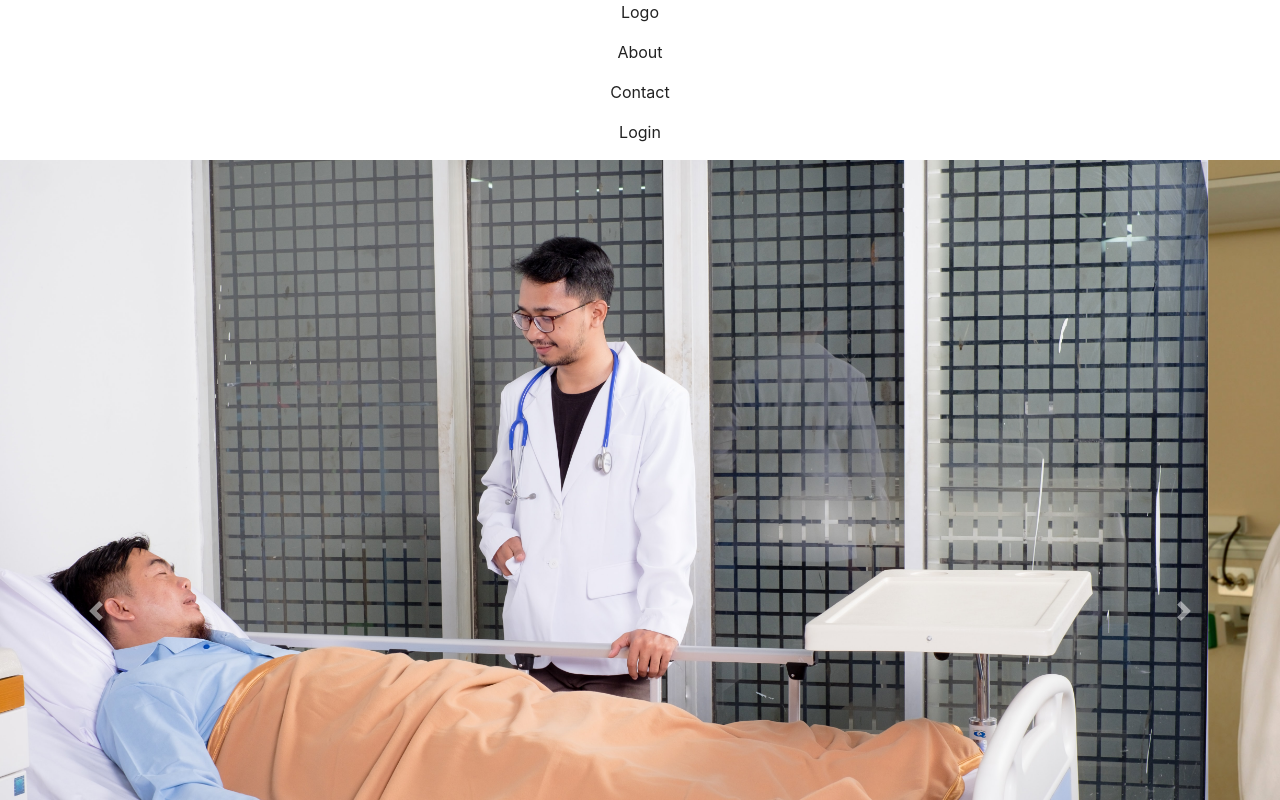
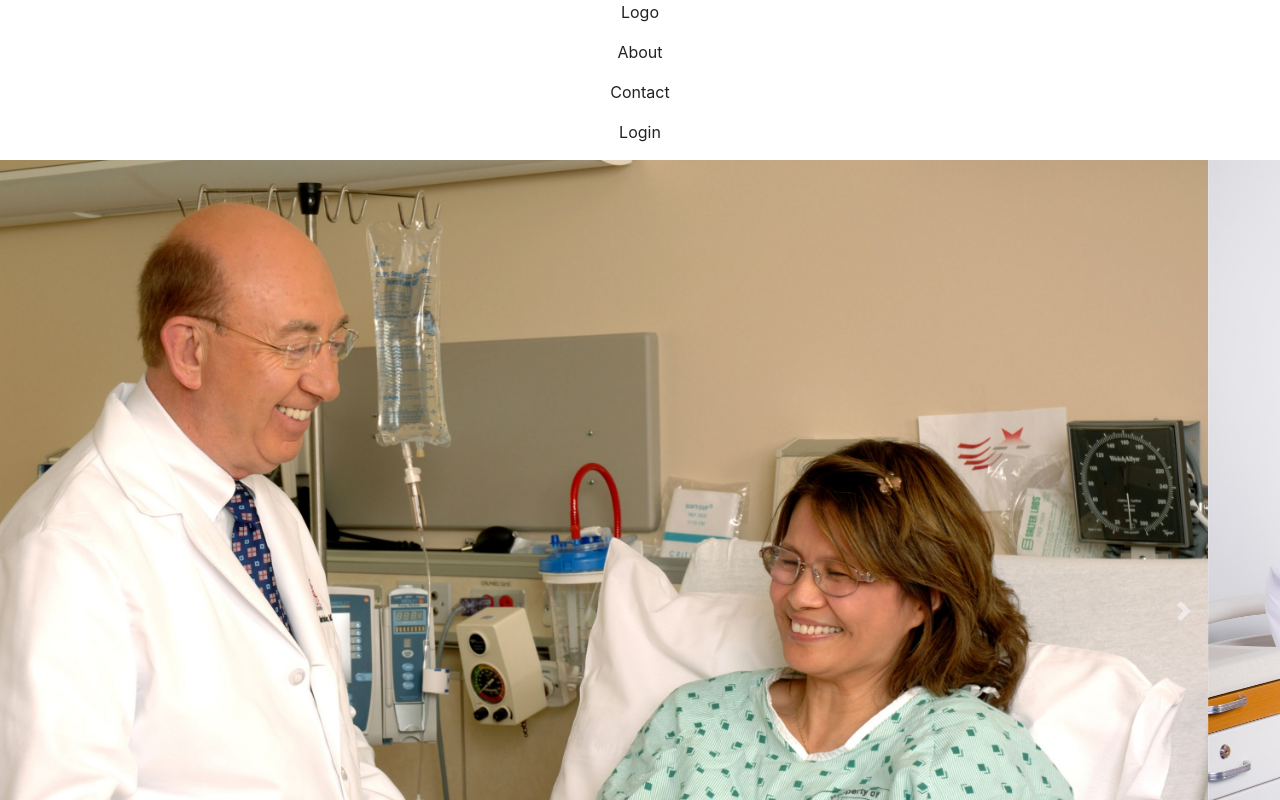
Before and after one commit to ksuares1/anticipate, a React (Create React App) app in the folder anticipate/: page / in a window 1280 px wide. Shown: the top 800 px of the page. Built offline with nearby package versions, Linux system fonts and the light colour scheme; a web font is replaced by a local one.

Commit message:
added alt to src

```diff
--- a/anticipate/src/components/Carousel/Carousel.js
+++ b/anticipate/src/components/Carousel/Carousel.js
@@ -8,8 +8,8 @@ const CarouselComponent = () => {
             <Carousel.Item>
                 <img
                     className="d-block w-100"
-                    src={require("../../assets/img/patient-doctor.jpg")}
-                    alt="First slide"
+                    src={require("../../assets/img/doctor-visit.jpg")}
+                    alt="Doctor patient visit"
                 />
                 <Carousel.Caption>
                     <h3>Anticipate</h3>
@@ -22,8 +22,8 @@ const CarouselComponent = () => {
             <Carousel.Item>
                 <img
                     className="d-block w-100"
-                    src={require("../../assets/img/doctor-visit.jpg")}
-                    alt="Third slide"
+                    src= {require("../../assets/img/patient-doctor.jpg")}
+                    alt="Doctor speaking with patient"
                 />
 
                 <Carousel.Caption>
@@ -38,7 +38,7 @@ const CarouselComponent = () => {
                 <img
                     className="d-block w-100"
                     src={require("../../assets/img/patient.jpg")}
-                    alt="Third slide"
+                    alt="Patient alone"
                 />
 
                 <Carousel.Caption>
```
